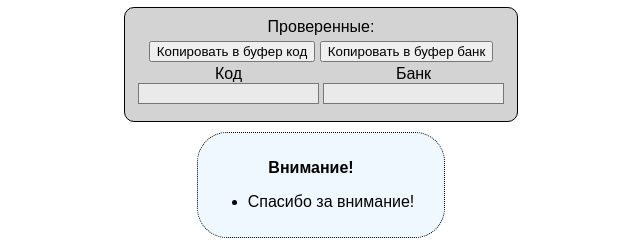
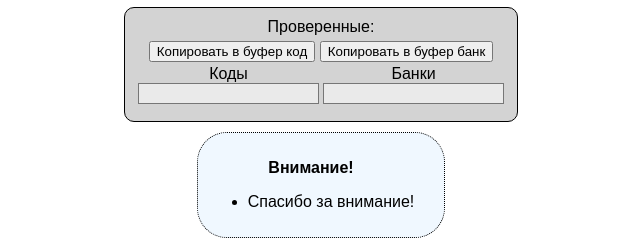
Before and after one commit to lobaevsl/AutomatizationScripts, a plain HTML site: page scripts/codeBank/codeBank.html in a window 1280 px wide. Shown: the part 187-427 px from the top of the page, 319-959 px from the left. Drawn offline with Linux system fonts and the light colour scheme.

Commit message:
update codeBank.html

```diff
--- a/scripts/codeBank/codeBank.html
+++ b/scripts/codeBank/codeBank.html
@@ -25,11 +25,11 @@
     <table>
         <tr>
             <td>
-                <label for="outLeft">Код</label><br>
+                <label for="outLeft">Коды</label><br>
                 <textarea class="out" id="outLeft" readonly rows="1"></textarea>
             </td>
             <td>
-                <label for="outRight">Банк</label><br>
+                <label for="outRight">Банки</label><br>
                 <textarea class="out" id="outRight" readonly rows="1"></textarea>
             </td>
         </tr>
```
